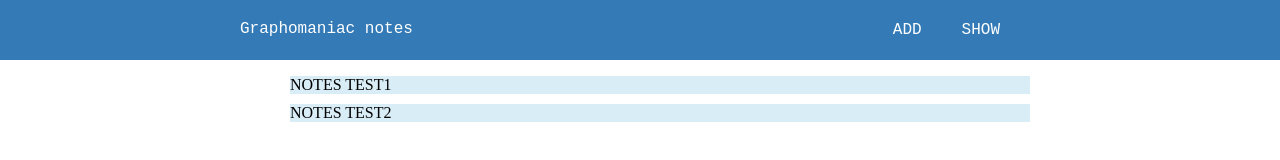
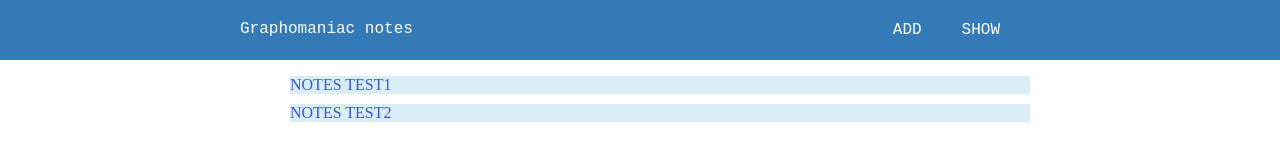
Before and after one commit to marzique/Graphomaniac, a plain HTML site: page notes.html in a window 1280 px wide. Drawn offline with Linux system fonts and the light colour scheme.

Commit message:
designing

```diff
--- a/css/main.css
+++ b/css/main.css
@@ -11,7 +11,6 @@ header
 	padding: 10px;
 	background-color: #337ab7;
 	height: 40px;
-
 }
 
 section
@@ -104,6 +103,7 @@ input
 
 .notes li
 {
+	color: #3958D0;
 	background-color: #d9edf7;
 	margin-bottom: 10px;
 	margin-left: 250px;
```
